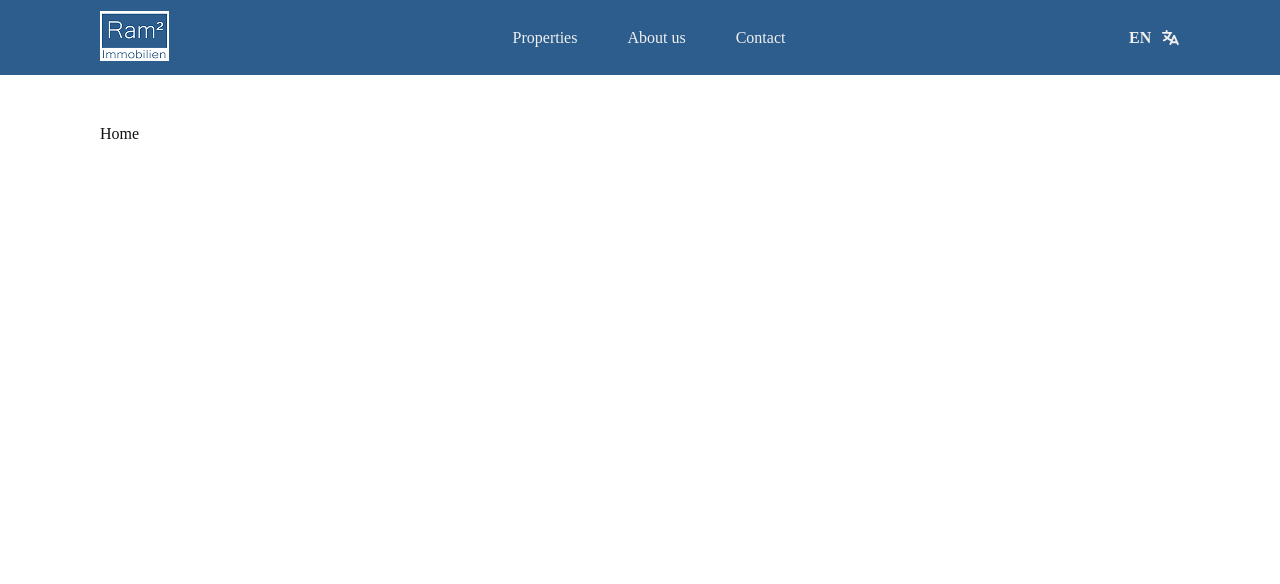
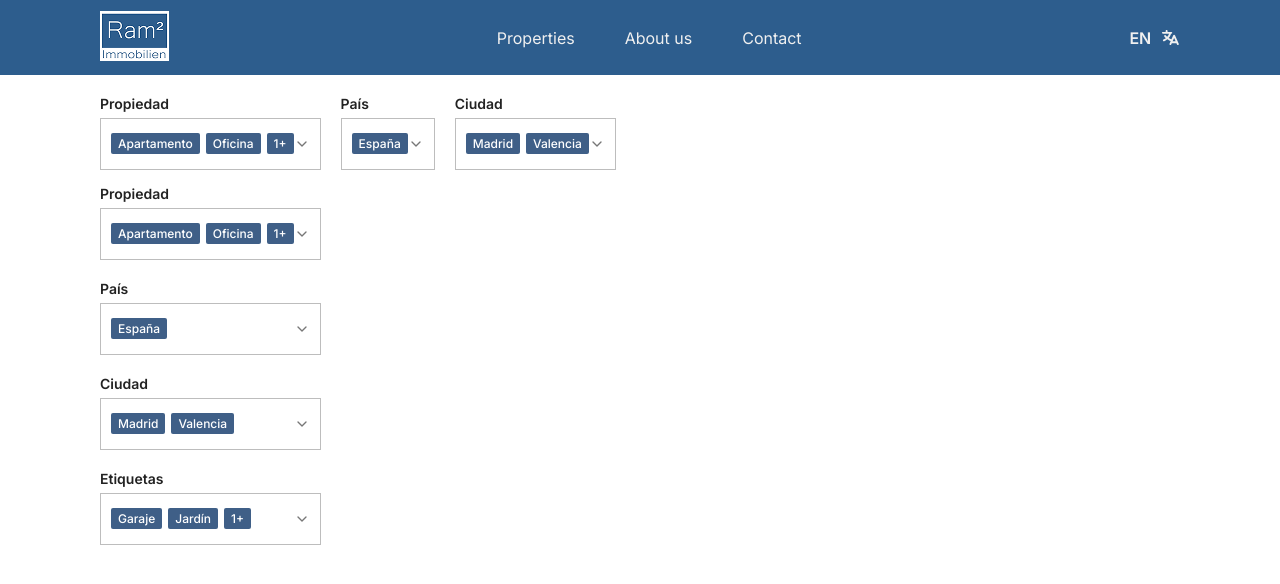
Before and after one commit to ram2-immobilien/ram2-web, a Next.js app: page /en in a window 1280 px wide. Shown: the top 584 px of the page. Built offline with nearby package versions, Linux system fonts and the light colour scheme.

Commit message:
Ajustes de diseño en los selectores

```diff
--- a/app/[locale]/globals.css
+++ b/app/[locale]/globals.css
@@ -1,8 +1,11 @@
+@import url('https://fonts.googleapis.com/css2?family=Inter:wght@400;500;600;700&display=swap');
+
 html, body {
     padding: 0px;
     margin: 0px;
     color: #101010;
     user-select: none;
+    font-family: 'Inter', sans-serif;
 }
 
 p {
--- a/app/[locale]/page.tsx
+++ b/app/[locale]/page.tsx
@@ -1,11 +1,25 @@
-"use client"
-
-import { useTranslations } from "next-intl";
+import { SearchBar } from "@/components/Search/SearchBar";
+import { AdvancedFilters } from "@/components/Search/AdvancedFilters";
 
 export default function Home() {
-    const t = useTranslations("home")
+  return (
+    <main className="min-h-screen bg-[#F8FAFC]">
 
-    return (
-        <p>{t("header")}</p>
-    );
+      <section className="bg-[#0F172A] h-[500px] w-full flex flex-col items-center justify-center px-4">
+        <h1 className="text-4xl md:text-5xl font-bold text-white mb-12">
+        </h1>
+
+        <div style={{ position: "relative", width: "100%", display: "flex", justifyContent: "center" }}>
+          <div style={{ position: "absolute", bottom: "-25px", width: "100%" }}>
+            <SearchBar />
+          </div>
+        </div>
+      </section>
+
+      <section className="pt-32">
+        <AdvancedFilters />
+      </section>
+
+    </main>
+  );
 }
--- /dev/null
+++ b/components/Search/AdvancedFilters.tsx
@@ -0,0 +1,40 @@
+import { SearchInput } from "./SearchInput";
+
+export const AdvancedFilters = () => {
+  return (
+    <div
+      style={{
+        maxWidth: "600px",
+        margin: "40px auto",
+      }}
+    >
+      <div style={{ marginBottom: "20px" }}>
+        <SearchInput
+          label="Propiedad"
+          values={["Apartamento", "Oficina", "1+"]}
+        />
+      </div>
+
+      <div style={{ marginBottom: "20px" }}>
+        <SearchInput
+          label="País"
+          values={["España"]}
+        />
+      </div>
+
+      <div style={{ marginBottom: "20px" }}>
+        <SearchInput
+          label="Ciudad"
+          values={["Madrid", "Valencia"]}
+        />
+      </div>
+
+      <div style={{ marginBottom: "20px" }}>
+        <SearchInput
+          label="Etiquetas"
+          values={["Garaje", "Jardín", "1+"]}
+        />
+      </div>
+    </div>
+  );
+};
--- /dev/null
+++ b/components/Search/SearchBar.module.css
@@ -0,0 +1,15 @@
+.barContainer {
+  display: flex;
+  gap: 20px;
+
+  background-color: transparent; /* 👈 sin caja blanca */
+  padding: 0;
+  width: 100%;
+  max-width: 1000px;
+  margin: 0 auto;
+}
+
+/* cada input */
+.inputWrapper {
+  flex: 1;
+}
--- /dev/null
+++ b/components/Search/SearchBar.tsx
@@ -0,0 +1,31 @@
+import { SearchInput } from "./SearchInput";
+import styles from "./SearchBar.module.css";
+
+export const SearchBar = () => {
+  return (
+    <div className={styles.barContainer}>
+
+      <div className={styles.inputWrapper}>
+        <SearchInput
+          label="Propiedad"
+          values={["Apartamento", "Oficina", "1+"]}
+        />
+      </div>
+
+      <div className={styles.inputWrapper}>
+        <SearchInput
+          label="País"
+          values={["España"]}
+        />
+      </div>
+
+      <div className={styles.inputWrapper}>
+        <SearchInput
+          label="Ciudad"
+          values={["Madrid", "Valencia"]}
+        />
+      </div>
+
+    </div>
+  );
+};
--- /dev/null
+++ b/components/Search/SearchInput.module.css
@@ -0,0 +1,56 @@
+.inputContainer {
+  display: flex;
+  flex-direction: column;
+  gap: 6px;
+  width: 100%;
+}
+
+/* LABEL */
+.label {
+  font-family: 'Inter', sans-serif;
+  font-size: 14px;
+  font-weight: 600;
+  color: #222;
+}
+
+/* CAJA SELECT */
+.selectBox {
+  display: flex;
+  align-items: center;
+  justify-content: space-between;
+
+  border: 1px solid #bdbdbd;
+  background-color: #ffffff;
+
+  padding: 6px 10px;
+  height: 38px; /* 👈 más bajo como en la imagen */
+  cursor: pointer;
+}
+
+/* CONTENIDO */
+.valuesWrapper {
+  display: flex;
+  gap: 6px;
+  overflow: hidden;
+}
+
+/* CHIPS */
+.tag {
+  font-family: 'Inter', sans-serif;
+  background-color: #3f5f87;
+  color: white;
+  font-size: 12px;
+  font-weight: 500;
+
+  padding: 3px 7px;
+  border-radius: 2px;
+
+  white-space: nowrap;
+}
+
+/* PLACEHOLDER */
+.placeholder {
+  font-family: 'Inter', sans-serif;
+  font-size: 13px;
+  color: #888;
+}
--- /dev/null
+++ b/components/Search/SearchInput.tsx
@@ -0,0 +1,32 @@
+import { ChevronDown } from "lucide-react";
+import styles from "./SearchInput.module.css";
+
+interface Props {
+  label: string;
+  placeholder?: string;
+  values?: string[];
+}
+
+export const SearchInput = ({ label, placeholder, values }: Props) => {
+  return (
+    <div className={styles.inputContainer}>
+      <span className={styles.label}>{label}</span>
+
+      <div className={styles.selectBox}>
+        <div className={styles.valuesWrapper}>
+          {values && values.length > 0 ? (
+            values.map((v, i) => (
+              <span key={i} className={styles.tag}>
+                {v}
+              </span>
+            ))
+          ) : (
+            <span className={styles.placeholder}>{placeholder}</span>
+          )}
+        </div>
+
+        <ChevronDown size={16} color="#777" />
+      </div>
+    </div>
+  );
+};
--- a/package.json
+++ b/package.json
@@ -16,6 +16,7 @@
     "@fortawesome/react-fontawesome": "^3.2.0",
     "@vercel/analytics": "^1.6.1",
     "@vercel/speed-insights": "^1.3.1",
+    "lucide-react": "^0.577.0",
     "next": "16.1.6",
     "next-intl": "^4.8.3",
     "react": "19.2.3",
```
